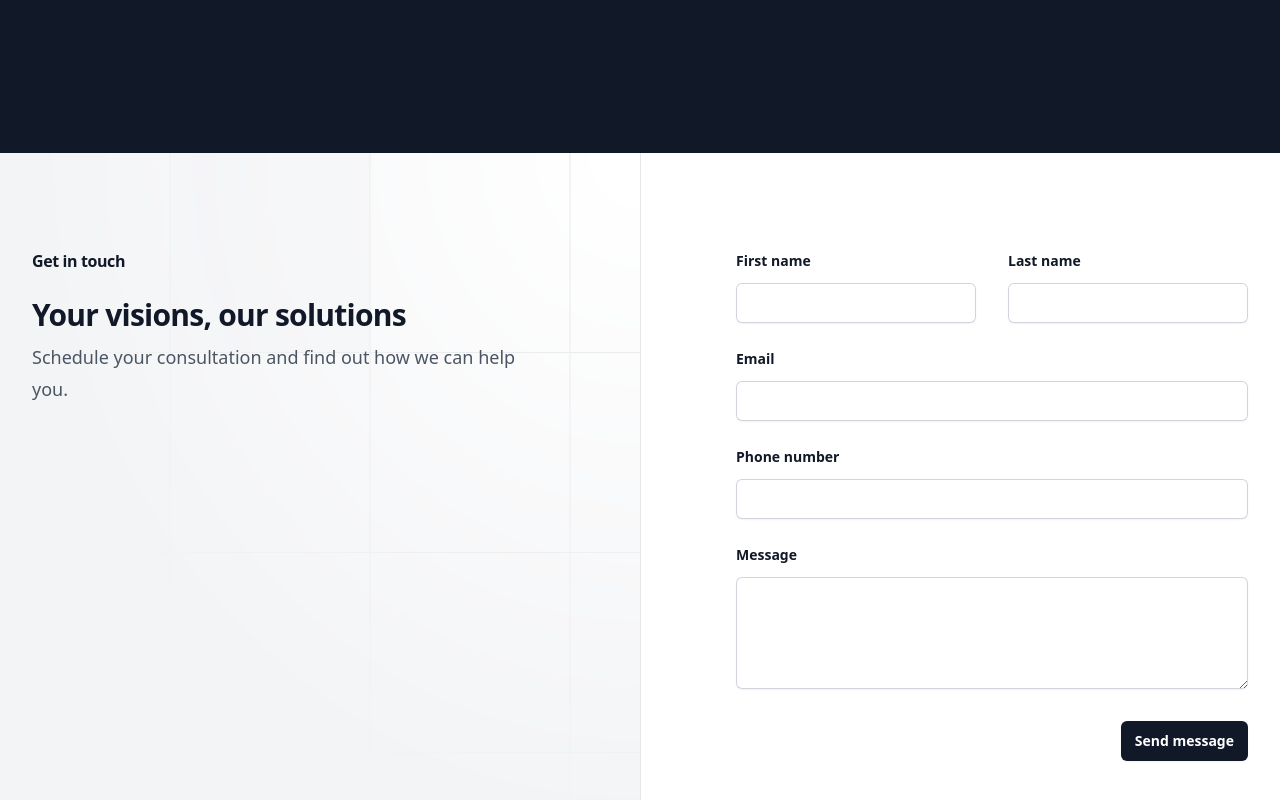
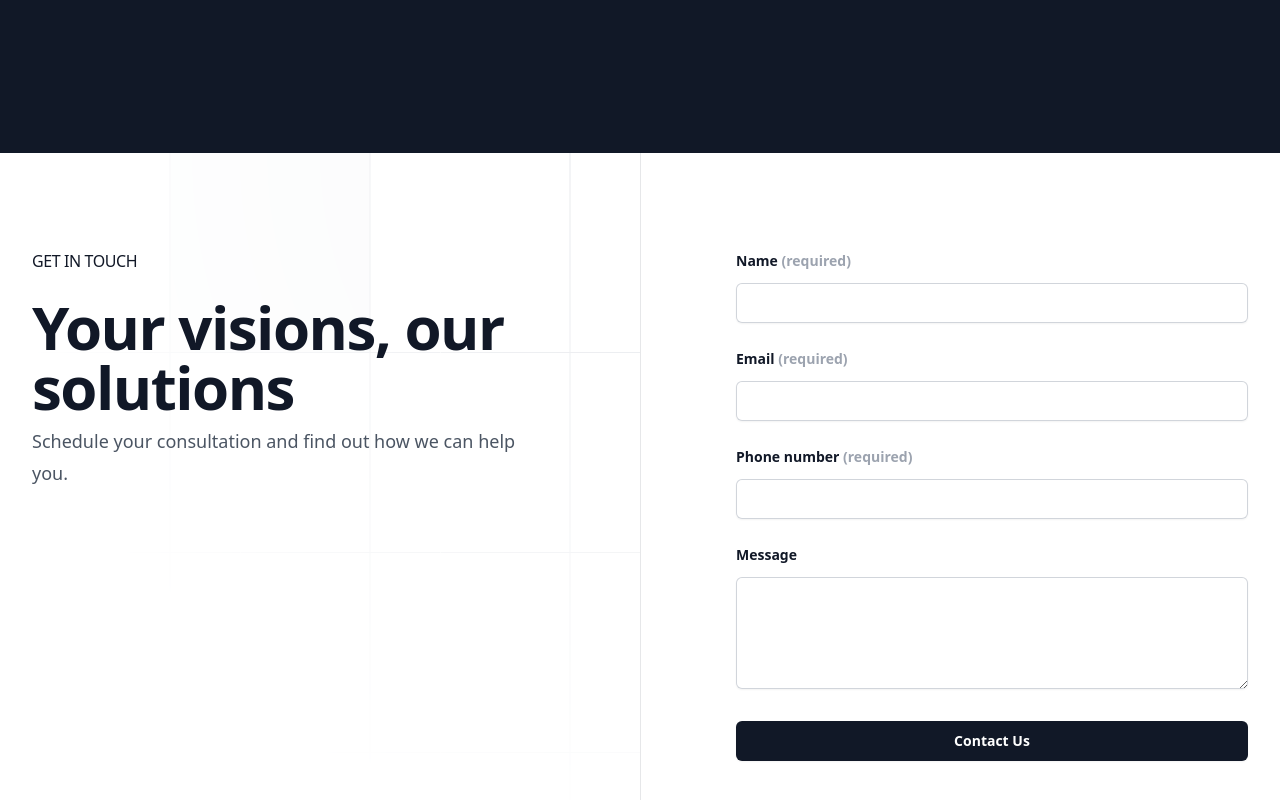
Before and after one commit to DrRhea/company_profile_usa, a Next.js app: page / in a window 1280 px wide. Shown: the part 1226-2026 px from the top of the page. Built offline with nearby package versions, Linux system fonts and the light colour scheme.

Commit message:
fix: all the client has requested

```diff
--- a/src/app/components/Accordion.js
+++ b/src/app/components/Accordion.js
@@ -34,8 +34,8 @@ const Accordion = () => {
       <div className="mx-auto max-w-7xl px-6 py-24 sm:py-32 lg:px-8 lg:py-40">
         <div className="grid grid-cols-1 lg:grid-cols-3 gap-x-12">
           <div>
-            <h2 className="text-2xl font-bold leading-10 tracking-tight text-white">
-              Frequently asked questions
+            <h2 className="text-6xl font-bold leading-10 tracking-tight text-white">
+              FAQs
             </h2>
           </div>
           <div className='col-span-2'>
--- a/src/app/components/Contact.js
+++ b/src/app/components/Contact.js
@@ -4,9 +4,9 @@ const Contact = () => {
   return (
     <div className="relative isolate bg-white">
       <div className="mx-auto grid max-w-7xl grid-cols-1 lg:grid-cols-2">
-        <div className="relative px-6 pb-20 pt-24 sm:pt-32 lg:static lg:px-8 lg:py-24">
+        <div className="relative px-6 pb-4 pt-24 sm:pt-32 lg:static lg:px-8 lg:py-24">
           <div className="mx-auto max-w-xl lg:mx-0 lg:max-w-lg">
-            <div className="absolute inset-y-0 left-0 -z-10 w-full overflow-hidden bg-gray-100 ring-1 ring-gray-900/10 lg:w-1/2">
+            <div className="absolute inset-y-0 left-0 -z-10 w-full overflow-hidden ring-1 ring-gray-900/10 lg:w-1/2">
               <svg
                 className="absolute inset-0 h-full w-full stroke-gray-200 [mask-image:radial-gradient(100%_100%_at_top_right,white,transparent)]"
                 aria-hidden="true"
@@ -35,46 +35,29 @@ const Contact = () => {
                 />
               </svg>
             </div>
-            <h2 className="mb-6 text-base font-bold tracking-tight text-gray-900">Get in touch</h2>
-            <h2 className="text-3xl font-bold tracking-tight text-gray-900">Your visions, our solutions</h2>
+            <h2 className="mb-6 text-base tracking-tight text-gray-900 uppercase">Get in touch</h2>
+            <h2 className="text-6xl font-bold tracking-tight text-gray-900">Your visions, our solutions</h2>
             <p className="mt-2 text-lg leading-8 text-gray-600">
               Schedule your consultation and find out how we can help you.
             </p>
           </div>
         </div>
-        <form action="#" method="POST" className="px-6 pb-24 pt-20 sm:pb-32 lg:px-8 lg:py-24">
+        <form action="#" method="POST" className="px-6 pb-24 pt-4 sm:pb-32 lg:px-8 lg:py-24">
           <div className="mx-auto max-w-xl lg:mr-0 lg:max-w-lg">
             <div className="grid grid-cols-1 gap-x-8 gap-y-6 sm:grid-cols-2">
-              <div>
+              <div className='col-span-2'>
                 <label
-                  htmlFor="first-name"
+                  htmlFor="name"
                   className="block text-sm font-semibold leading-6 text-gray-900"
                 >
-                  First name
+                  Name <span className='text-gray-400'>(required)</span>
                 </label>
                 <div className="mt-2.5">
                   <input
                     type="text"
-                    name="first-name"
-                    id="first-name"
-                    autoComplete="given-name"
-                    className="block w-full rounded-md border-0 px-3.5 py-2 text-gray-900 shadow-sm ring-1 ring-inset ring-gray-300 placeholder:text-gray-400 focus:ring-2 focus:ring-inset focus:ring-indigo-600 sm:text-sm sm:leading-6"
-                  />
-                </div>
-              </div>
-              <div>
-                <label
-                  htmlFor="last-name"
-                  className="block text-sm font-semibold leading-6 text-gray-900"
-                >
-                  Last name
-                </label>
-                <div className="mt-2.5">
-                  <input
-                    type="text"
-                    name="last-name"
-                    id="last-name"
-                    autoComplete="family-name"
+                    name="name"
+                    id="name"
+                    autoComplete="name"
                     className="block w-full rounded-md border-0 px-3.5 py-2 text-gray-900 shadow-sm ring-1 ring-inset ring-gray-300 placeholder:text-gray-400 focus:ring-2 focus:ring-inset focus:ring-indigo-600 sm:text-sm sm:leading-6"
                   />
                 </div>
@@ -84,7 +67,7 @@ const Contact = () => {
                   htmlFor="email"
                   className="block text-sm font-semibold leading-6 text-gray-900"
                 >
-                  Email
+                  Email <span className='text-gray-400'>(required)</span>
                 </label>
                 <div className="mt-2.5">
                   <input
@@ -101,7 +84,7 @@ const Contact = () => {
                   htmlFor="phone-number"
                   className="block text-sm font-semibold leading-6 text-gray-900"
                 >
-                  Phone number
+                  Phone number <span className='text-gray-400'>(required)</span>
                 </label>
                 <div className="mt-2.5">
                   <input
@@ -133,9 +116,9 @@ const Contact = () => {
             <div className="mt-8 flex justify-end">
               <button
                 type="submit"
-                className="rounded-md bg-gray-900 px-3.5 py-2.5 text-center text-sm font-semibold text-white shadow-sm hover:bg-gray-800 focus-visible:outline focus-visible:outline-2 focus-visible:outline-offset-2 focus-visible:outline-gray-900"
+                className="rounded-md bg-gray-900 px-3.5 py-2.5 text-center text-sm font-semibold text-white shadow-sm hover:bg-gray-800 focus-visible:outline focus-visible:outline-2 focus-visible:outline-offset-2 focus-visible:outline-gray-900 w-full"
               >
-                Send message
+                Contact Us
               </button>
             </div>
           </div>
--- a/src/app/components/Hero.js
+++ b/src/app/components/Hero.js
@@ -3,7 +3,7 @@
 const Hero = () => {
   return (
     <div className="relative isolate overflow-hidden pt-14" id={'home'}>
-        <img src="https://static.wixstatic.com/media/48ecef_ed2750076329488db22dc653ec9efca8~mv2.jpg/v1/fill/w_980,h_551,al_c,q_85,usm_0.66_1.00_0.01,enc_avif,quality_auto/Untitled%20design-6.jpg" alt="" className="absolute inset-0 -z-10 h-full w-full object-cover" />
+        <img src="images/hero.png" alt="" className="absolute inset-0 -z-10 h-full w-full object-cover" />
         <div className="absolute inset-x-0 -top-40 -z-10 transform-gpu overflow-hidden blur-3xl sm:-top-80" aria-hidden="true">
           <div
             className="relative left-[calc(50%-11rem)] aspect-[1155/678] w-[36.125rem] -translate-x-1/2 rotate-[30deg] bg-gradient-to-tr from-[#ff80b5] to-[#9089fc] opacity-20 sm:left-[calc(50%-30rem)] sm:w-[72.1875rem]"
```
Also changed, not shown: public/images/hero.png (added).
